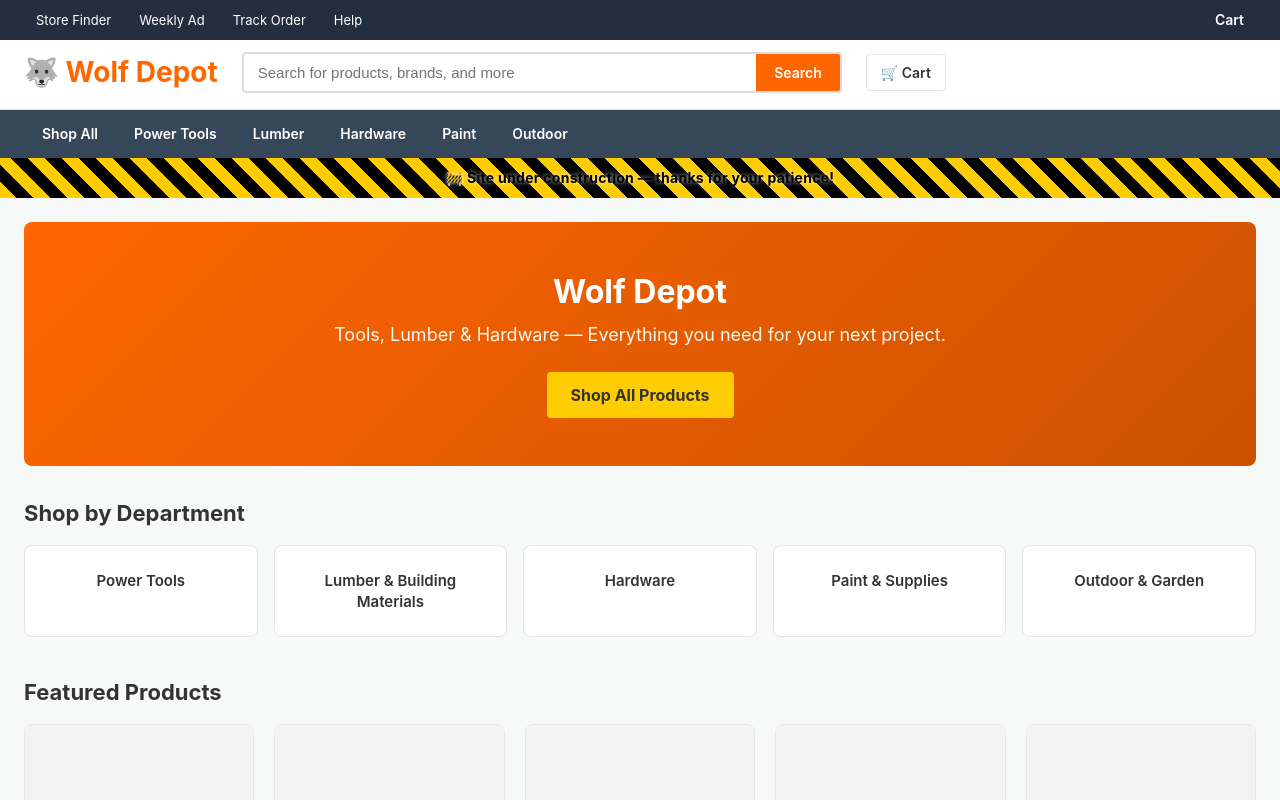
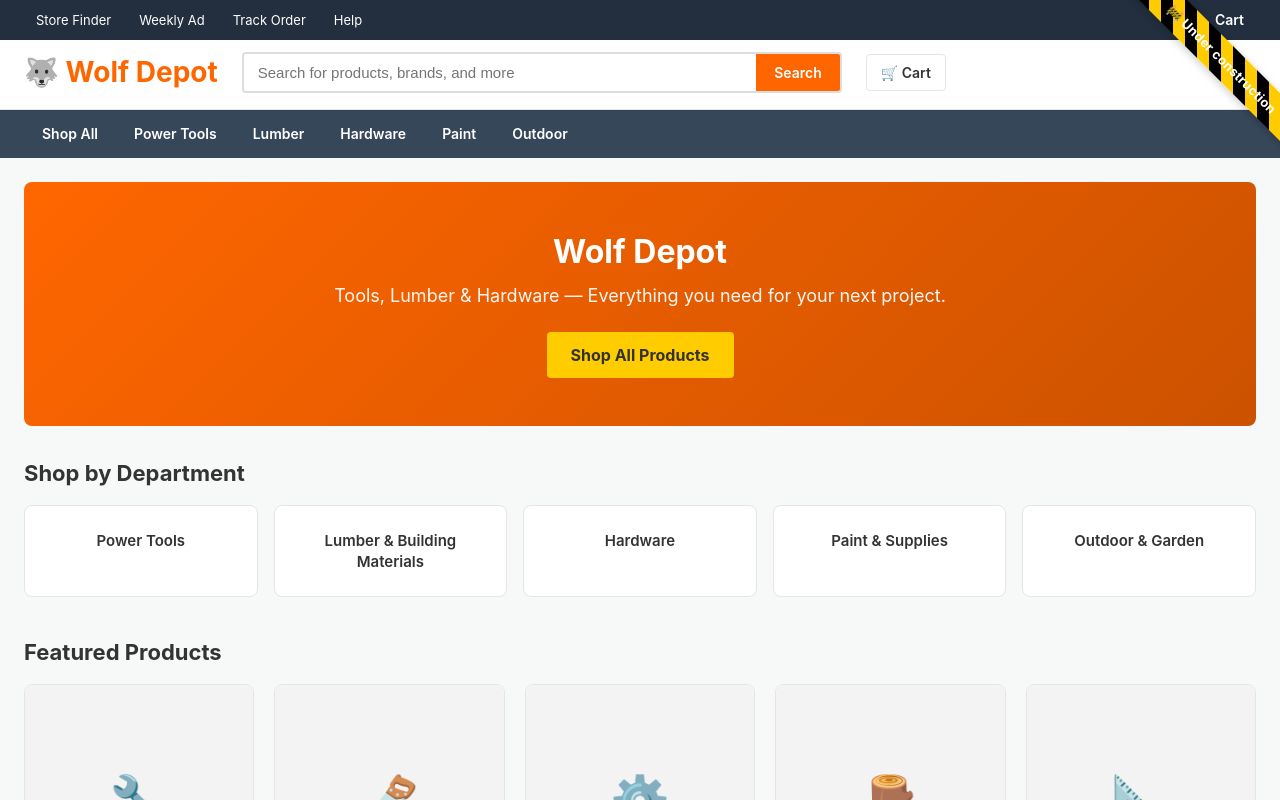
Before and after one commit to ianschae/wolf-depot, a React (Vite) app: page / in a window 1280 px wide. Shown: the top 800 px of the page. Built offline with nearby package versions, Linux system fonts and the light colour scheme.

Commit message:
Under construction banner: corner ribbon, white text
Made-with: Cursor

```diff
--- a/src/components/Layout.jsx
+++ b/src/components/Layout.jsx
@@ -5,8 +5,10 @@ export default function Layout({ children }) {
   return (
     <>
       <Header />
-      <div className="under-construction-banner" role="status" aria-live="polite" data-testid="under-construction-banner">
-        🚧 Site under construction — thanks for your patience!
+      <div className="under-construction-banner-wrap" aria-hidden="false">
+        <div className="under-construction-banner" role="status" aria-live="polite" data-testid="under-construction-banner">
+          🚧 Under construction
+        </div>
       </div>
       <main style={{ minHeight: 'calc(100vh - 140px)', paddingBottom: '2rem' }}>
         {children}
--- a/src/index.css
+++ b/src/index.css
@@ -66,7 +66,22 @@ img {
 }
 
 /* Under construction banner */
+.under-construction-banner-wrap {
+  position: fixed;
+  top: 0;
+  right: 0;
+  z-index: 1001;
+  width: 180px;
+  height: 180px;
+  overflow: hidden;
+  pointer-events: none;
+}
+
 .under-construction-banner {
+  position: absolute;
+  top: 42px;
+  right: -62px;
+  width: 240px;
   background: repeating-linear-gradient(
     45deg,
     var(--hd-yellow),
@@ -74,13 +89,14 @@ img {
     #000 12px,
     #000 24px
   );
-  color: #000;
+  color: #fff;
   text-align: center;
-  padding: 10px 16px;
-  font-size: 14px;
+  padding: 8px 16px;
+  font-size: 13px;
   font-weight: 700;
-  text-shadow: 0 0 4px rgba(255, 255, 255, 0.8);
   letter-spacing: 0.02em;
+  transform: rotate(45deg);
+  box-shadow: 0 2px 8px rgba(0, 0, 0, 0.2);
 }
 
 /* Top bar (store finder, weekly ad, account, cart) */
```
